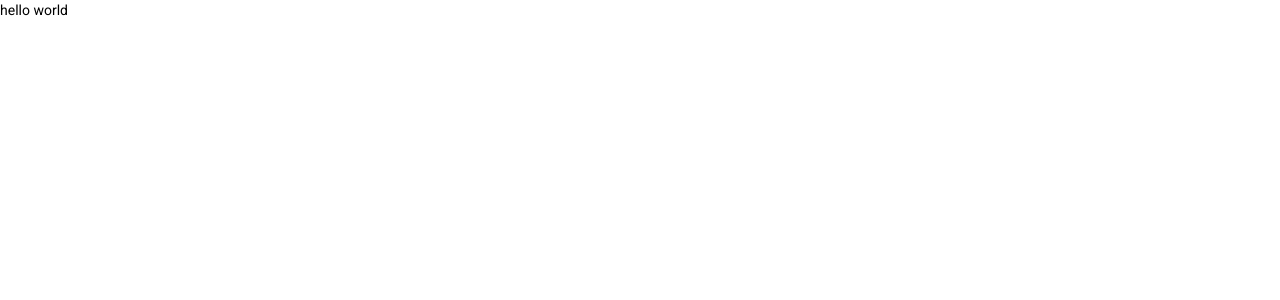
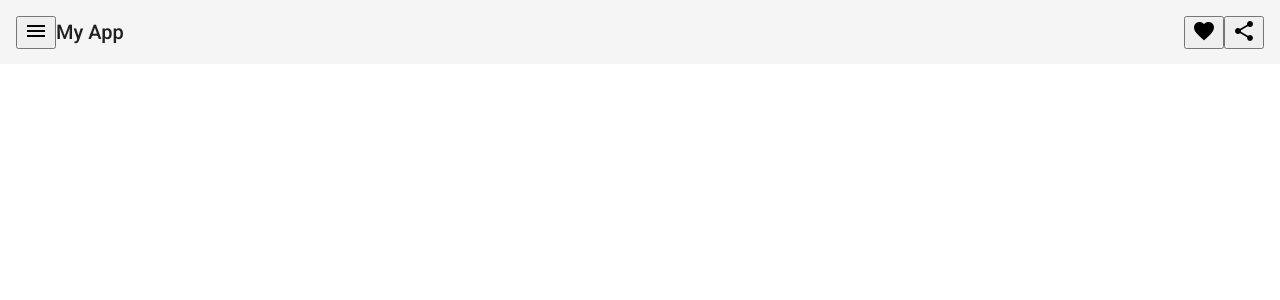
Before and after one commit to abmfahimshahriar/general-shop, an Angular app: page / in a window 1280 px wide. Shown: the top 300 px of the page. Built offline with nearby package versions, Linux system fonts and the light colour scheme.

Commit message:
add toolbar

```diff
--- a/src/app/app.component.html
+++ b/src/app/app.component.html
@@ -1 +1 @@
-hello world
+<app-tool-bar></app-tool-bar>
--- /dev/null
+++ b/src/app/core/components/tool-bar/tool-bar.component.html
@@ -0,0 +1,13 @@
+<mat-toolbar>
+    <button mat-icon-button class="example-icon" aria-label="Example icon-button with menu icon">
+        <mat-icon>menu</mat-icon>
+    </button>
+    <span>My App</span>
+    <span class="example-spacer"></span>
+    <button mat-icon-button class="example-icon favorite-icon" aria-label="Example icon-button with heart icon">
+        <mat-icon>favorite</mat-icon>
+    </button>
+    <button mat-icon-button class="example-icon" aria-label="Example icon-button with share icon">
+        <mat-icon>share</mat-icon>
+    </button>
+</mat-toolbar>
--- /dev/null
+++ b/src/app/core/components/tool-bar/tool-bar.component.scss
@@ -0,0 +1,3 @@
+.example-spacer {
+    flex: 1 1 auto;
+  }
--- /dev/null
+++ b/src/app/core/components/tool-bar/tool-bar.component.ts
@@ -0,0 +1,15 @@
+import { Component, OnInit } from '@angular/core';
+
+@Component({
+  selector: 'app-tool-bar',
+  templateUrl: './tool-bar.component.html',
+  styleUrls: ['./tool-bar.component.scss']
+})
+export class ToolBarComponent implements OnInit {
+
+  constructor() { }
+
+  ngOnInit(): void {
+  }
+
+}
```
Also changed, not shown: src/app/app.module.ts (+5 -2 lines), src/app/core/core.module.ts (added, +22 -0 lines), 1 other file (tests, documents, lock files or other folders).
